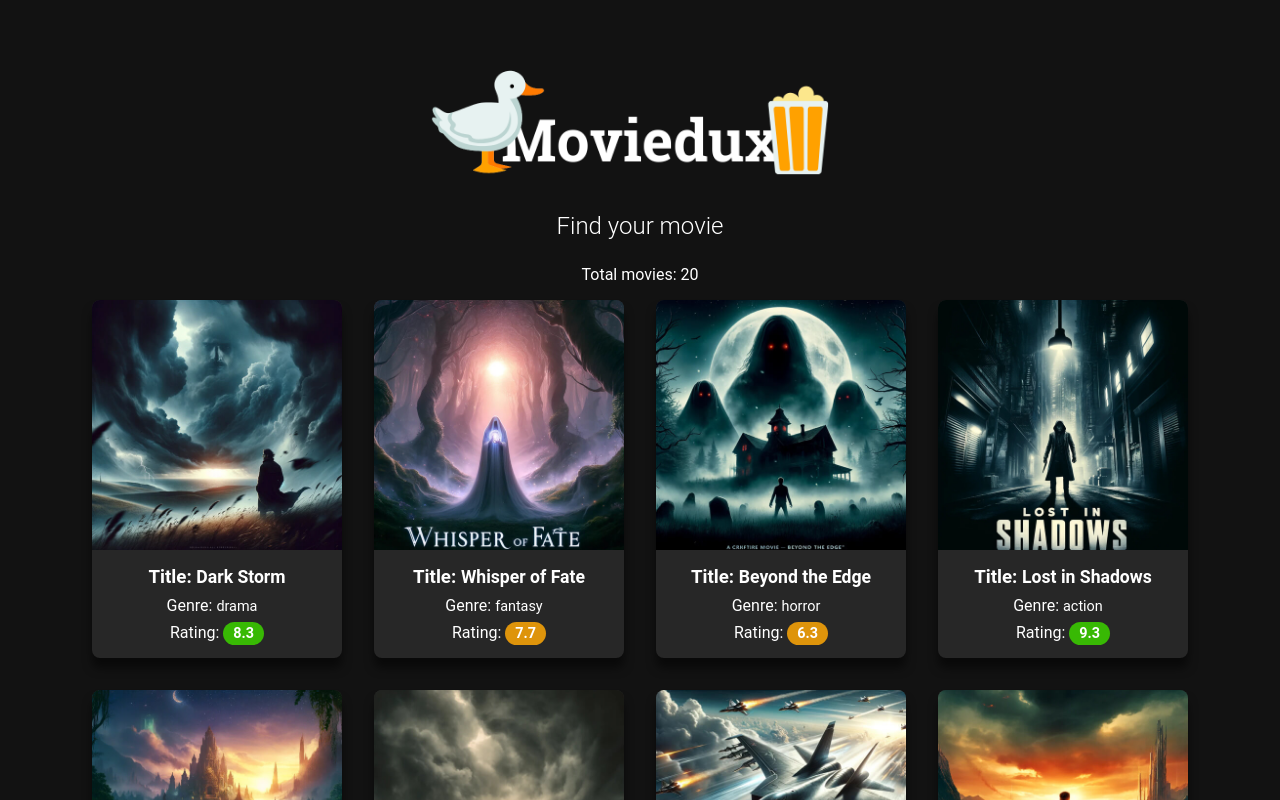
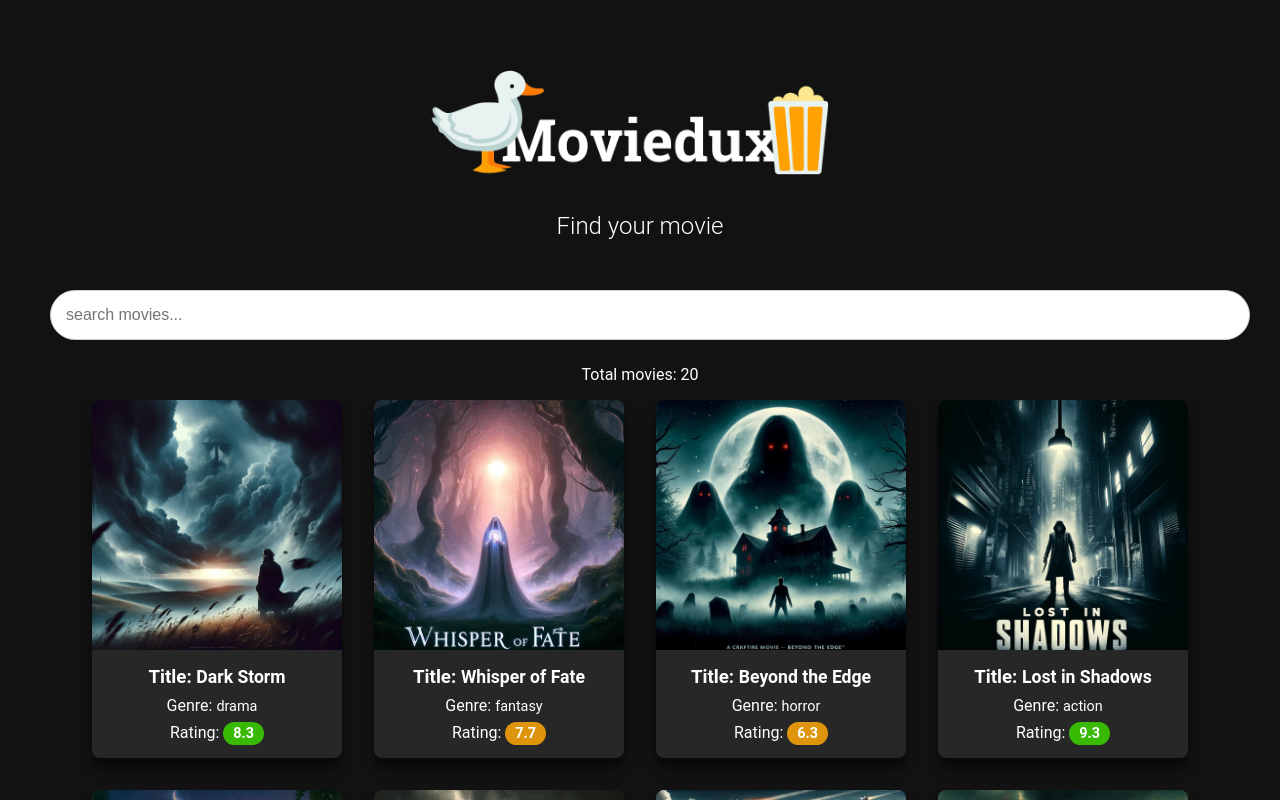
Before and after one commit to Annie92/react-test, a React (Create React App) app: page / in a window 1280 px wide. Shown: the top 800 px of the page. Built offline with nearby package versions, Linux system fonts and the light colour scheme.

Commit message:
Added an input for searching movie. Onchange of input, set the search term state. Now check the react extension and in MoviesGrid component state will get updated

```diff
--- a/src/components/MoviesGrid.js
+++ b/src/components/MoviesGrid.js
@@ -1,24 +1,36 @@
-import React, { useState, useEffect } from 'react';
-import '../styles.css';
-import MovieCard from './MovieCard';
+import React, { useState, useEffect } from "react";
+import "../styles.css";
+import MovieCard from "./MovieCard";
 
 export default function MoviesGrid() {
-    const [ movies, setMovies] = useState([]);
-    useEffect( () => {
-        fetch('movies.json')
-            .then( response => response.json())
-            .then( data => setMovies(data));
+  const [movies, setMovies] = useState([]);
+  const [searchTerm, setSearchTerm] = useState("");
+
+  useEffect(() => {
+    fetch("movies.json")
+      .then((response) => response.json())
+      .then((data) => setMovies(data));
   }, []);
-    return(
+
+  const handleSearchChange = (e) => {
+    console.log(e.target.value);
+    setSearchTerm(e.target.value);
+  };
+
+  return (
     <div>
+      <input
+        type="text"
+        className="search-input"
+        placeholder="search movies..."
+        value={searchTerm}
+        onChange={handleSearchChange}
+      />
       <span>Total movies: {movies.length}</span>
-            <div className='movies-grid'>
-                {
-                    movies.map( movie => (
+      <div className="movies-grid">
+        {movies.map((movie) => (
           <MovieCard movie={movie} key={movie.id}></MovieCard>
-                    ))
-                }
-
+        ))}
       </div>
     </div>
   );
```
Lines whose indentation alone changed are shown as unchanged.
